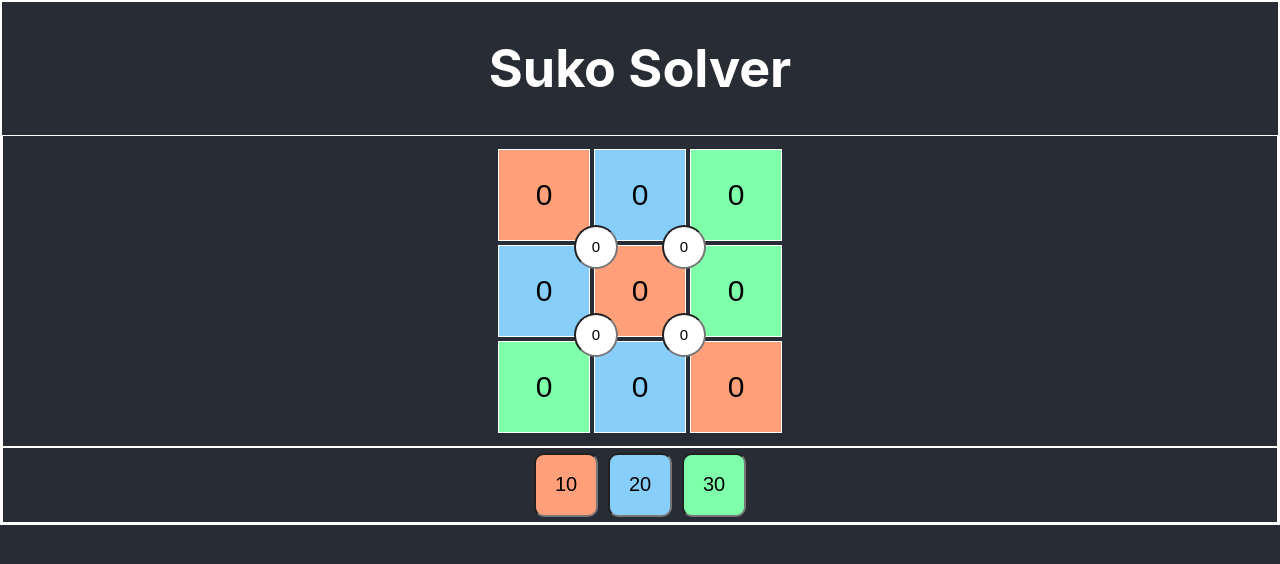
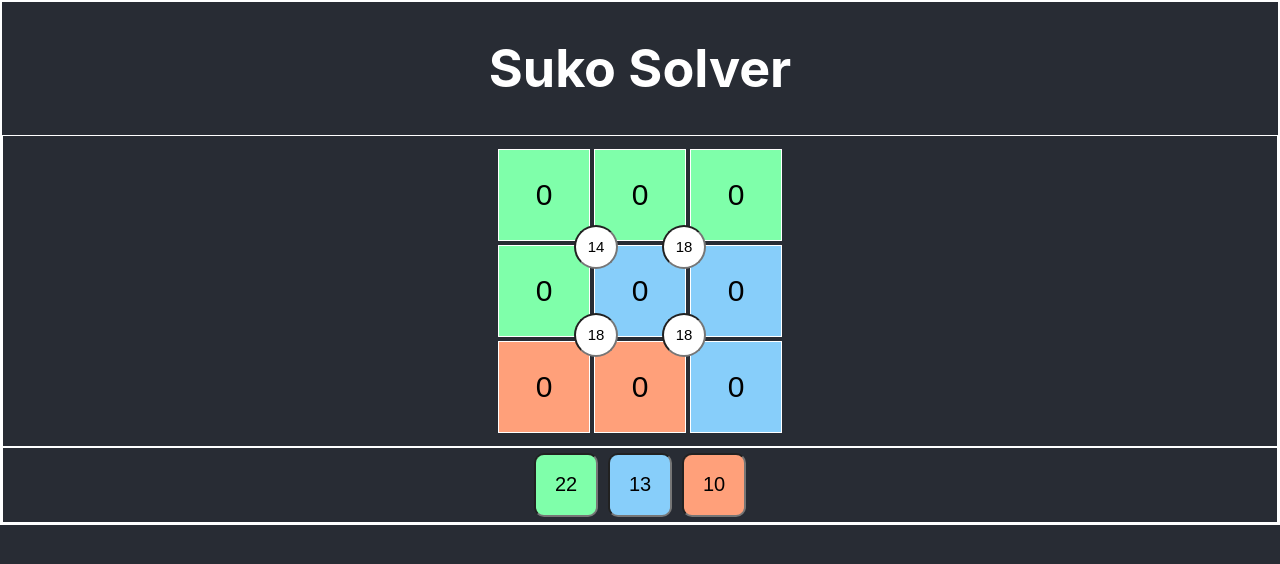
Before and after one commit to elliotdes/suko-solver, a React (Create React App) app: page / in a window 1280 px wide. Shown: the top 564 px of the page. Built offline with nearby package versions, Linux system fonts and the light colour scheme.

Commit message:
Use real suko puzzle as default

```diff
--- a/src/App.js
+++ b/src/App.js
@@ -11,17 +11,17 @@ function App() {
     [0, 0, 0],
   ]);
   const [quad, setQuad] = useState([
-    [0, 0],
-    [0, 0],
+    [14, 18],
+    [18, 18],
   ]);
   const [colors, setColors] = useState([
-    ["#FFA07A", "#87CEFA", "#7FFFAA"],
-    ["#87CEFA", "#FFA07A", "#7FFFAA"],
-    ["#7FFFAA", "#87CEFA", "#FFA07A"],
+    ["#7FFFAA", "#7FFFAA", "#7FFFAA"],
+    ["#7FFFAA", "#87CEFA", "#87CEFA"],
+    ["#FFA07A", "#FFA07A", "#87CEFA"],
   ]);
+  const [greenSum, setGreenSum] = useState(22);
+  const [blueSum, setBlueSum] = useState(13);
   const [orangeSum, setOrangeSum] = useState(10);
-  const [blueSum, setBlueSum] = useState(20);
-  const [greenSum, setGreenSum] = useState(30);
   const [selectedColor, setSelectedColor] = useState(null);
 
   const colorSum = {
@@ -99,8 +99,8 @@ function App() {
       </div>
       <div className="sum-container">
         <Sum
-          color="#FFA07A"
-          initialValue={orangeSum}
+          color="#7FFFAA"
+          initialValue={greenSum}
           onChange={handleSumChange}
           onClick={handleColorSumClick}
         />
@@ -111,8 +111,8 @@ function App() {
           onClick={handleColorSumClick}
         />
         <Sum
-          color="#7FFFAA"
-          initialValue={greenSum}
+          color="#FFA07A"
+          initialValue={orangeSum}
           onChange={handleSumChange}
           onClick={handleColorSumClick}
         />
```
